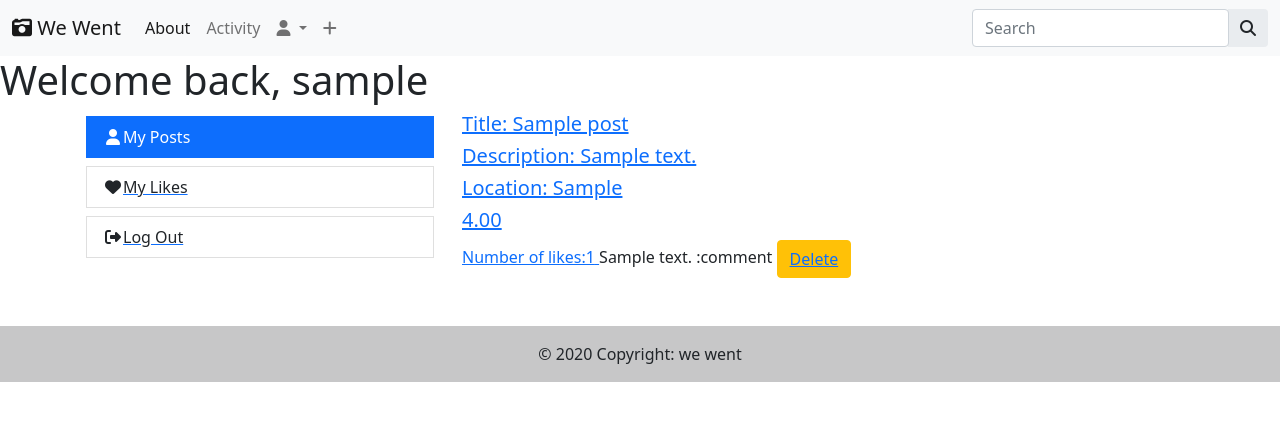
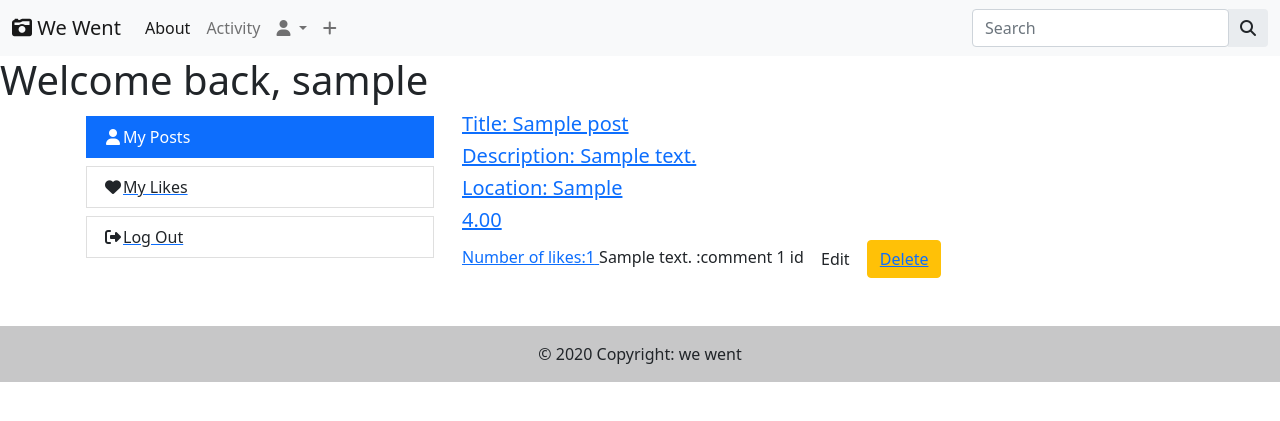
Before and after one commit to AshFitz/we-went, a Django app: page /profile/ in a window 1280 px wide. Shown: the top 421 px of the page. Run offline with Django 3.2, Linux system fonts and the light colour scheme; a user stored in the database is signed in; tables that the repository leaves empty hold one stand-in row (values such as "Sample post"); some libraries are stand-ins or nearby versions.

Commit message:
Update button

```diff
--- a/profiles/templates/profiles/profile.html
+++ b/profiles/templates/profiles/profile.html
@@ -50,6 +50,8 @@
         {% for comment in comments %}
         {% if comment.user == request.user %}
         {{comment.body}} :comment
+        {{comment.id}} id
+        <a class="btn tbn-success" href="{% url 'edit_comment' comment.id %}" aria-label="edit button">Edit</a>
         <button class="btn btn-warning"><a href="{% url 'delete_comment' comment.id %}">Delete</a></button>
         {% endif %}
 
```
